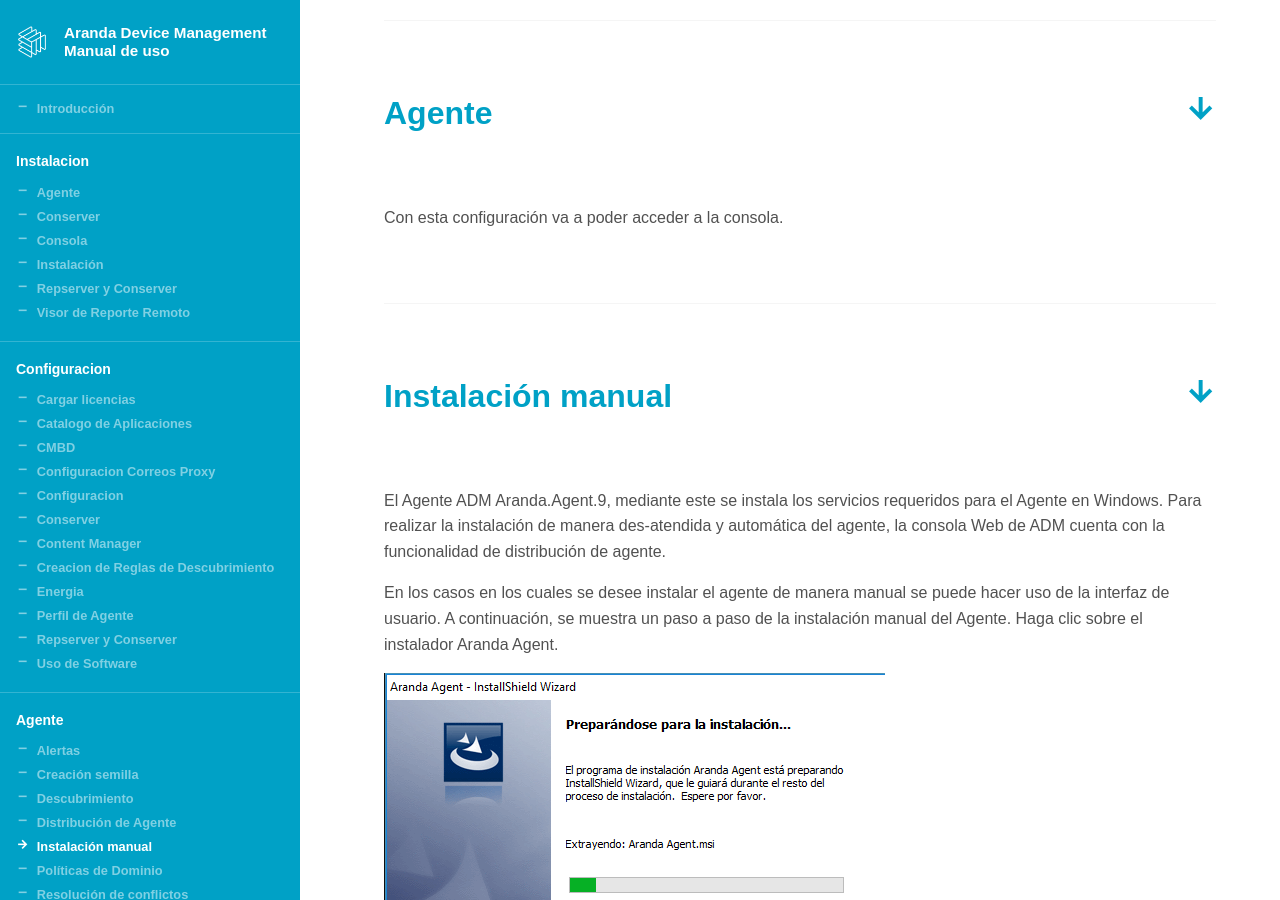
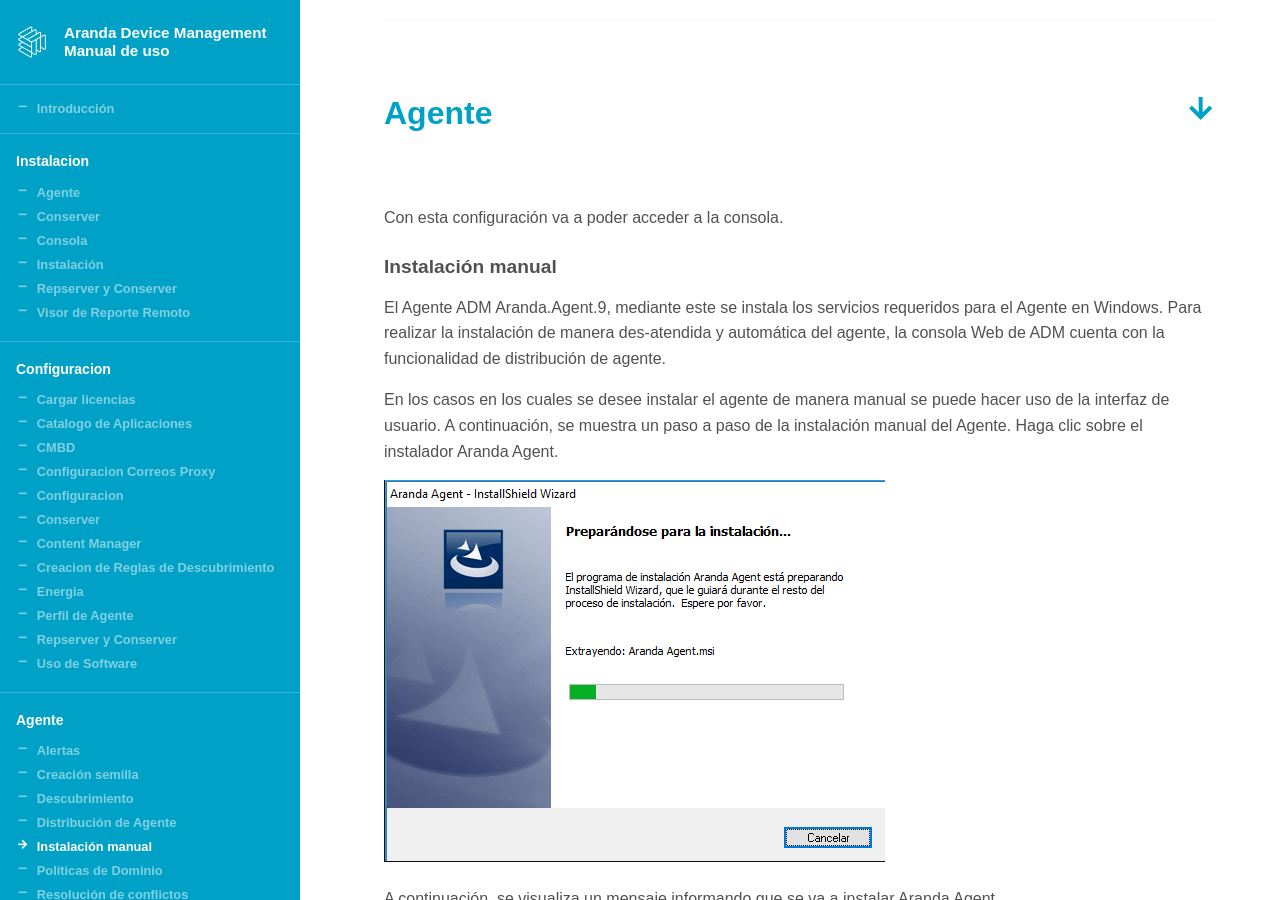
Before and after one commit to Nats85/adm, a Jekyll site: the page built from _docs/agente/instalacion_manual.md, in a window 1280 px wide and 900 px high, scrolled down 446 px. Built offline with Jekyll 4.4.1, drawn with Linux system fonts in a browser that asks for light colours.

```diff
--- a/_docs/agente/instalacion_manual.md
+++ b/_docs/agente/instalacion_manual.md
@@ -13,7 +13,7 @@ info:
 
 Con esta conﬁguración va a poder acceder a la consola.
 
-# Instalación manual
+### Instalación manual
 
 El Agente ADM Aranda.Agent.9, mediante este se instala los servicios requeridos para el Agente en Windows. Para realizar la instalación de manera des-atendida y automática del agente, la consola Web de ADM cuenta con la funcionalidad de distribución de agente.
 
```
